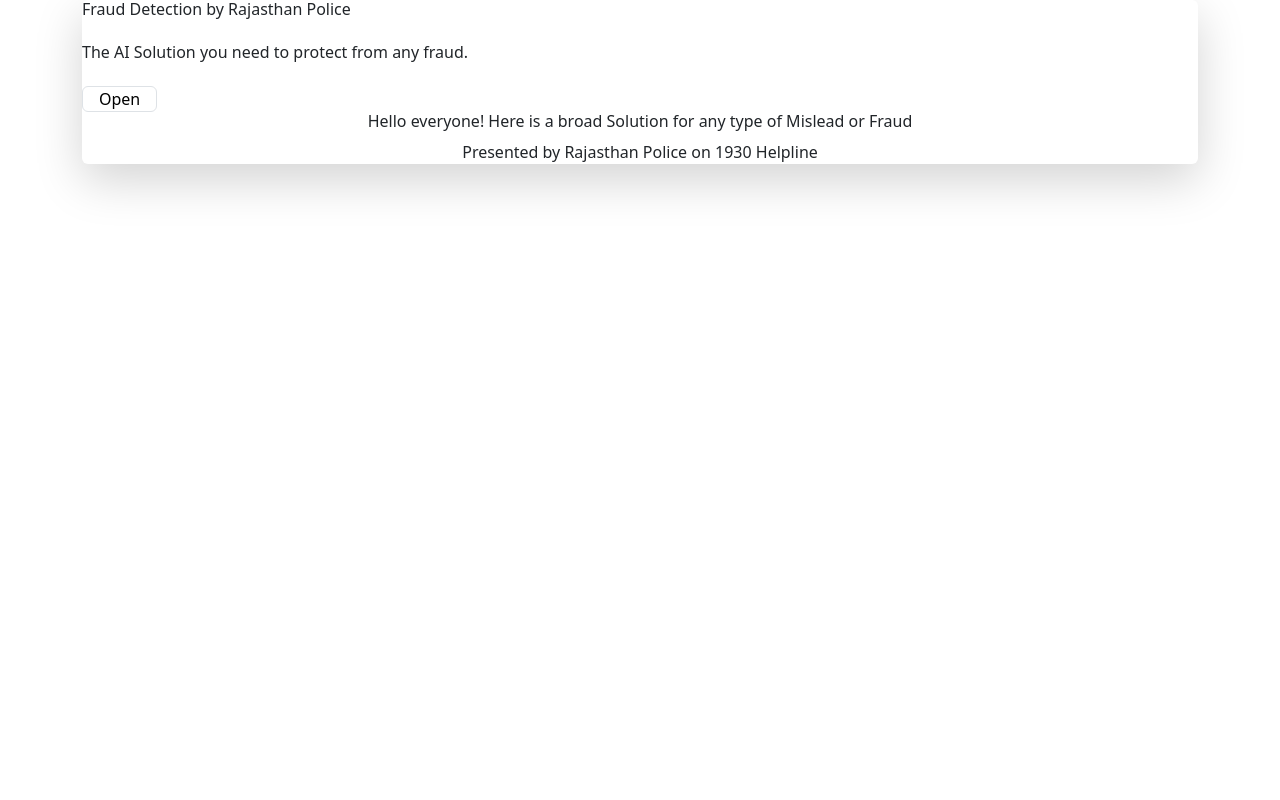
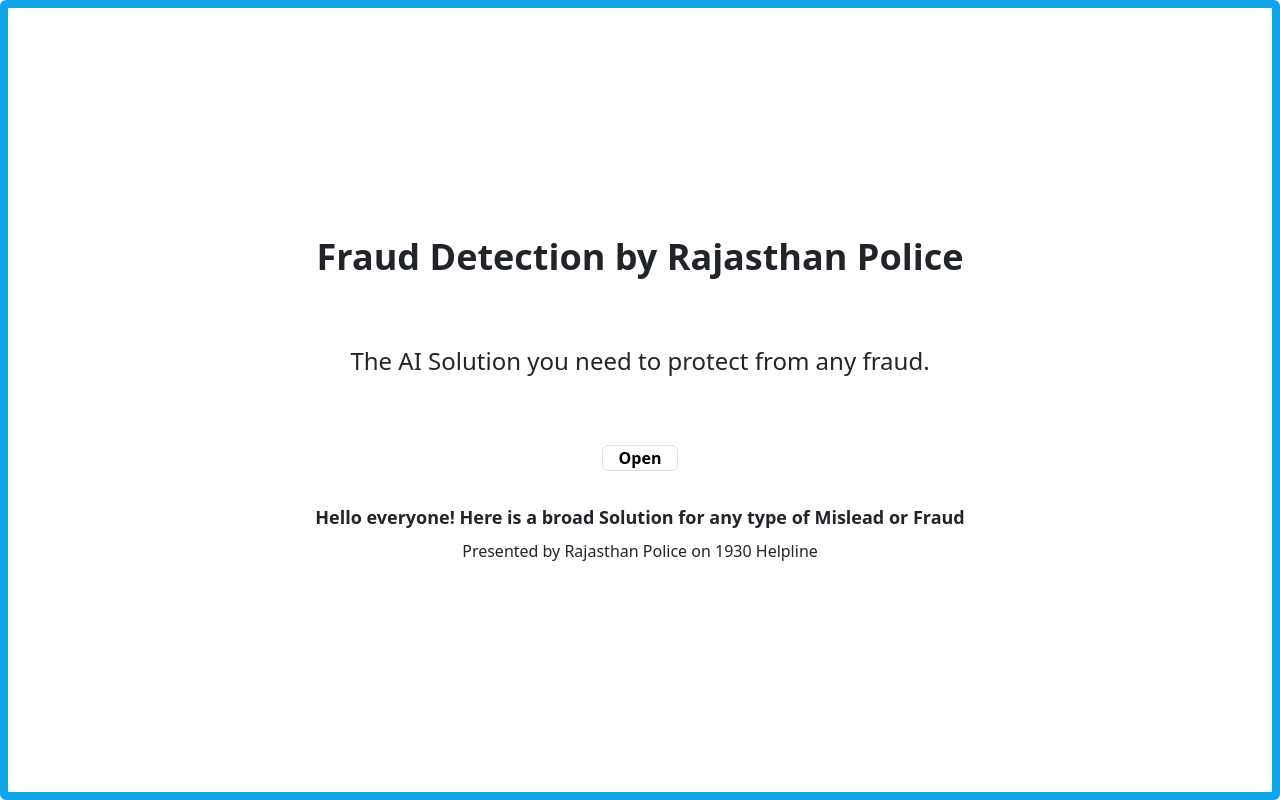
Before and after one commit to chahatgupta1234/RJPOLICE_HACK_768_CyberSolvers_9, a React (Vite) app in the folder react/: page / in a window 1280 px wide. Built offline with nearby package versions, Linux system fonts and the light colour scheme.

Commit message:
tailwind

```diff
--- a/react/index.html
+++ b/react/index.html
@@ -7,7 +7,8 @@
     <title>1930 Helpline Platform</title>
   </head>
   <body>
-    <div id="root"></div>
+    <div id="root" className="h-screen flex-1 fixed"></div>
     <script type="module" src="/src/main.jsx"></script>
+    <script src="https://cdn.tailwindcss.com"></script>
   </body>
 </html>
--- a/react/package.json
+++ b/react/package.json
@@ -14,8 +14,7 @@
     "bootstrap": "^5.3.2",
     "react": "^18.2.0",
     "react-dom": "^18.2.0",
-    "react-router-dom": "^6.21.1",
-    "tailwindcss": "^3.4.1"
+    "react-router-dom": "^6.21.1"
   },
   "devDependencies": {
     "@types/react": "^18.2.43",
@@ -25,6 +24,7 @@
     "eslint-plugin-react": "^7.33.2",
     "eslint-plugin-react-hooks": "^4.6.0",
     "eslint-plugin-react-refresh": "^0.4.5",
+    "tailwindcss": "^3.4.1",
     "vite": "^5.0.10"
   }
 }
--- a/react/src/Login.jsx
+++ b/react/src/Login.jsx
@@ -1,7 +1,7 @@
 // Import other dependencies and styles
 import { useState } from 'react';
 import 'bootstrap/dist/css/bootstrap.min.css';
-import './style.css'; // Import Tailwind CSS styles
+import './index.css'; // Import Tailwind CSS styles
 
 function Login() {
   const [complaintNo, setComplaintNo] = useState('');
@@ -13,25 +13,24 @@
   }
 
   return (
-  <div className="container flex flex-col items-center justify-center p-8 max-w-screen-2xl max-h-fit">
-  {/* Header section */}
 
-  {/* Main content */}
-  <main className=" p-8 rounded shadow-lg my-8">
-    <h1 className="text-4xl font-bold mb-4">Fraud Detection by Rajasthan Police</h1>
-    <h2 className="text-2xl mb-4 py-11">The AI Solution you need to protect from any fraud.</h2>
-    <button className="bg-white flex items-center justify-center hover:bg-red-700 text-black font-bold border rounded focus:outline-none focus:shadow-outline">
+<div className=' w-full h-screen items-center justify-center'>
+  <div className=" w-full h-screen item-center justify-center p-8 rounded shadow-lg flex flex-col border-8 border-sky-500">
+    <div><h1 className="text-4xl font-bold mb-4 text-center">Fraud Detection by Rajasthan Police</h1></div>
+    <div><h2 className="text-2xl mb-4 py-11 text-center">The AI Solution you need to protect from any fraud.</h2></div>
+    <div className='flex justify-center'>
+    <button className="bg-white hover:bg-red-700 text-black font-bold border rounded focus:outline-none focus:shadow-outline">
       <p className="px-3">  Open</p>
     </button>
-
+    </div>
+    <div>
     <section className="text-center mt-8">
       <h3 className="text-lg font-semibold mb-2">Hello everyone! Here is a broad Solution for any type of Mislead or Fraud</h3>
       <p>Presented by Rajasthan Police on 1930 Helpline</p>
     </section>
-  </main>
-
+    </div>
+  </div>
 </div>
-
  );
 }
 
--- a/react/src/style.css
+++ b/react/src/index.css
@@ -4,8 +4,10 @@
 @import 'tailwindcss/utilities';
 
 /* Your custom styles go here */
-body, html {
-    height: 100%;
+@layer base {
+  input[type="number"]::-webkit-inner-spin-button,
+  input[type="number"]::-webkit-outer-spin-button {
+    -webkit-appearance: none;
     margin: 0;
-    padding: 0;
   }
+}
--- a/react/src/main.jsx
+++ b/react/src/main.jsx
@@ -1,6 +1,7 @@
 import React from 'react'
 import ReactDOM from 'react-dom/client'
 import App from './App.jsx'
+import './index.css'
 import { BrowserRouter } from 'react-router-dom'
 
 
--- a/react/tailwind.config.js
+++ b/react/tailwind.config.js
@@ -1,6 +1,8 @@
 /** @type {import('tailwindcss').Config} */
-export default {
-  content: [],
+module.exports = {
+  content: [
+    "./src/**/*.{js,jsx,ts,tsx}",
+  ],
   theme: {
     extend: {},
   },
```
Also changed, not shown: 1 other file (tests, documents, lock files or other folders).
